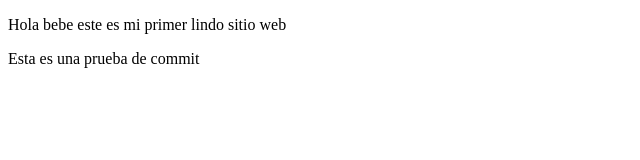
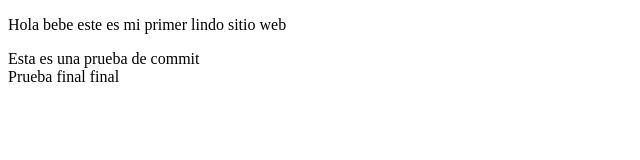
Before and after one commit to Anyiquro/projectDemoCursoPrework, a plain HTML site: page index.html in a window 1280 px wide. Shown: the whole page, without its empty margins (0-640 px from the left). Drawn offline with Linux system fonts and the light colour scheme.

Commit message:
commit 3

```diff
--- a/index.html
+++ b/index.html
@@ -11,5 +11,6 @@
         Hola bebe este es mi primer lindo sitio web
     </p>
     <div> Esta es una prueba de commit </div>
+    <div> Prueba final final </div>
 </body>
 </html>
```
